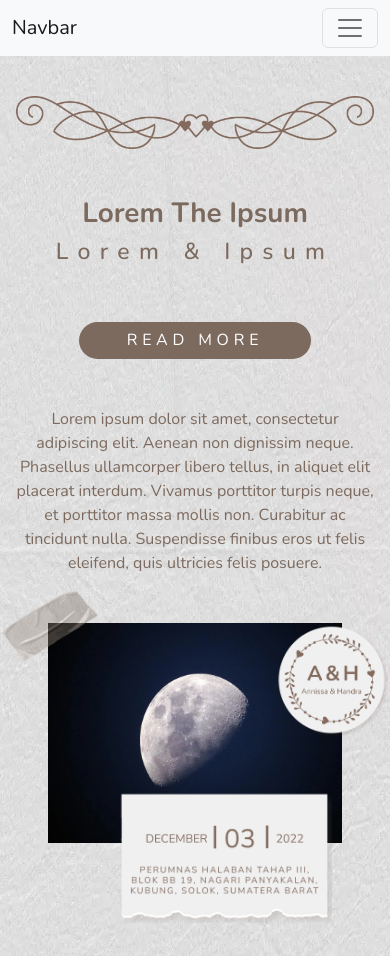
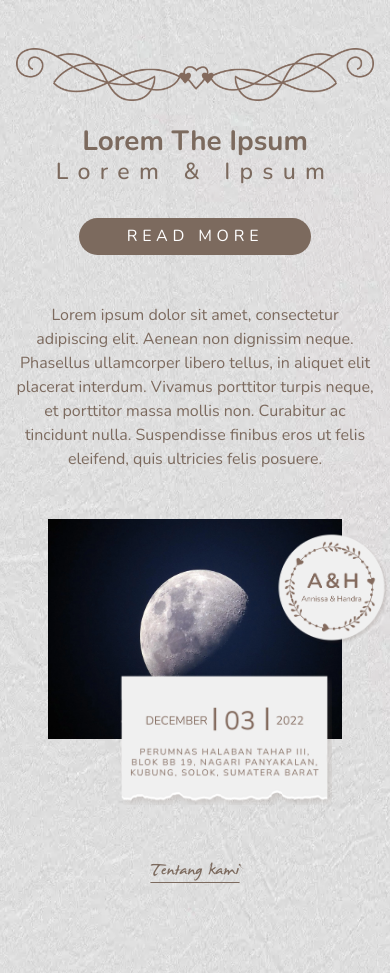
Before and after one commit to handraromel/wd-ing, a Vue app: page / in a window 390 px wide. Built offline with nearby package versions, Linux system fonts and the light colour scheme.

Commit message:
update header

```diff
--- a/src/App.vue
+++ b/src/App.vue
@@ -1,17 +1,17 @@
 <script>
 import Header from "./components/Header.vue";
-import Navbar from "./components/Navbar.vue"
+// import Navbar from "./components/Navbar.vue"
 export default {
   components: {
     Header,
-    Navbar
+    // Navbar
   },
 };
 </script>
 
 <template>
   <div id="app">
-    <Navbar />
+    <!-- <Navbar /> -->
     <Header />
     <main></main>
   </div>
@@ -22,9 +22,15 @@ export default {
   font-family: "nunito";
   src: url(@/assets/fonts/nunito.ttf);
 }
+@font-face {
+  font-family: "fajardo";
+  src: url(@/assets/fonts/fajardo.ttf);
+}
 
 #app {
   font-family: "nunito";
   color: #7c6a5e;
+  background: url(@/assets/img/header-bg.webp) center no-repeat;
+  background-size: cover;
 }
 </style>
--- a/src/components/Header.vue
+++ b/src/components/Header.vue
@@ -3,23 +3,23 @@
     <div class="container pb-md-0">
       <div
         id="header-content"
-        class="row align-items-lg-center vh-100 pt-top"
+        class="row justify-content-center align-items-lg-center pt-5 pt-lg-0"
       >
-        <div class="col-xl-6 text-center px-sm-5 px-3">
+        <div class="col-xl-6 text-center px-sm-5 px-3 pt-lg-5">
           <img
             class="img-fluid"
             src="@/assets/img/headec1.png"
             alt="Decoration 1"
             draggable="false"
           />
-          <div class="py-5">
-            <h1 class="fw-bold">Lorem The Ipsum</h1>
+          <div class="py-4">
+            <h1 class="fw-bold m-0">Lorem The Ipsum</h1>
             <h3 style="letter-spacing: 0.4em">Lorem &amp; Ipsum</h3>
           </div>
           <a href="javascript:;" class="btn rounded-pill read-more"
             >READ MORE</a
           >
-          <div class="pt-5">
+          <div class="py-5">
             Lorem ipsum dolor sit amet, consectetur adipiscing elit. Aenean non
             dignissim neque. Phasellus ullamcorper libero tellus, in aliquet
             elit placerat interdum. Vivamus porttitor turpis neque, et porttitor
@@ -27,21 +27,21 @@
             eros ut felis eleifend, quis ultricies felis posuere.
           </div>
         </div>
-        <div class="col-xl-6 text-center position-relative p-5">
+        <div class="col-xl-6 text-center position-relative px-5">
           <img
             class="img-fluid"
             src="@/assets/img/sample.webp"
             alt="Sample Photo"
             draggable="false"
           />
-          <div class="dec-tape">
+          <!-- <div class="dec-tape">
             <img
               class="img-fluid"
               src="@/assets/img/headec2.png"
               alt="Decoration 2"
               draggable="false"
             />
-          </div>
+          </div> -->
           <div class="dec-logo">
             <img
               class="img-fluid"
@@ -59,8 +59,12 @@
             />
           </div>
         </div>
+        <div class="col-xl-6 text-center pt-about">
+          <a href="javascript:;" style="color: inherit; font-family: fajardo">
+            <span class="fs-1">Tentang kami</span>
+          </a>
+        </div>
       </div>
-      <div class="bottom-padding"></div>
     </div>
   </header>
 </template>
@@ -71,15 +75,6 @@ $shadowRadius: 1px 5px 15px #7c6a5e;
 $baseColor: #7c6a5e;
 $whiteText: #fff;
 $buttonPadding: 0.4em 3em;
-
-#wd-header {
-  background: url(#{$assetsPath}/header-bg.webp) center no-repeat;
-  background-size: cover;
-}
-
-#header-content {
-  min-height: 100vh;
-}
 
 .read-more {
   background: $baseColor;
@@ -113,18 +108,38 @@ $buttonPadding: 0.4em 3em;
   }
 }
 
-@include decor-position("tape", top, 0, left, 0, width, 25%);
-@include decor-position("logo", top, 15%, right, 0, width, 30%);
-@include decor-position("loc", bottom, -10%, right, 15%, width, 55%);
+@mixin headerHeight($height) {
+  #header-content {
+    min-height: $height;
+  }
+}
 
-@media (max-width: 1199px) {
+@mixin aboutUsPadding($pt, $pb) {
+  .pt-about {
+    padding-top: $pt;
+    padding-bottom: $pb;
+  }
+}
+
+@include headerHeight(100vh);
+
+// @include decor-position("tape", top, 0, left, 0, width, 25%);
+@include decor-position("logo", top, 5%, right, 0, width, 30%);
+@include decor-position("loc", bottom, -30%, right, 15%, width, 55%);
+
+@media (max-width: 1200px) {
+  @include headerHeight(85vh);
+  @include aboutUsPadding(14em, 5em);
+}
+
+@media (max-width: 760px) {
   @include decor-position("tape", top, 5%, left, 0, width, 25%);
+  @include headerHeight(85vh);
 
   .bottom-padding {
-    padding-bottom: 7em;
+    padding-bottom: 5em;
   }
-  .pt-top {
-    padding-top: 6em;
-  }
+
+  @include aboutUsPadding(7em, 5em);
 }
 </style>
--- a/vite.config.js
+++ b/vite.config.js
@@ -8,7 +8,10 @@ export default defineConfig({
   plugins: [vue()],
   resolve: {
     alias: {
-      '@': fileURLToPath(new URL('./src', import.meta.url))
-    }
-  }
-})
+      "@": fileURLToPath(new URL("./src", import.meta.url)),
+    },
+  },
+  server: {
+    host: true,
+  },
+});
```
Also changed, not shown: package.json (line endings or trailing spaces), src/assets/fonts/fajardo.ttf (added). Lines whose indentation alone changed are shown as unchanged.
